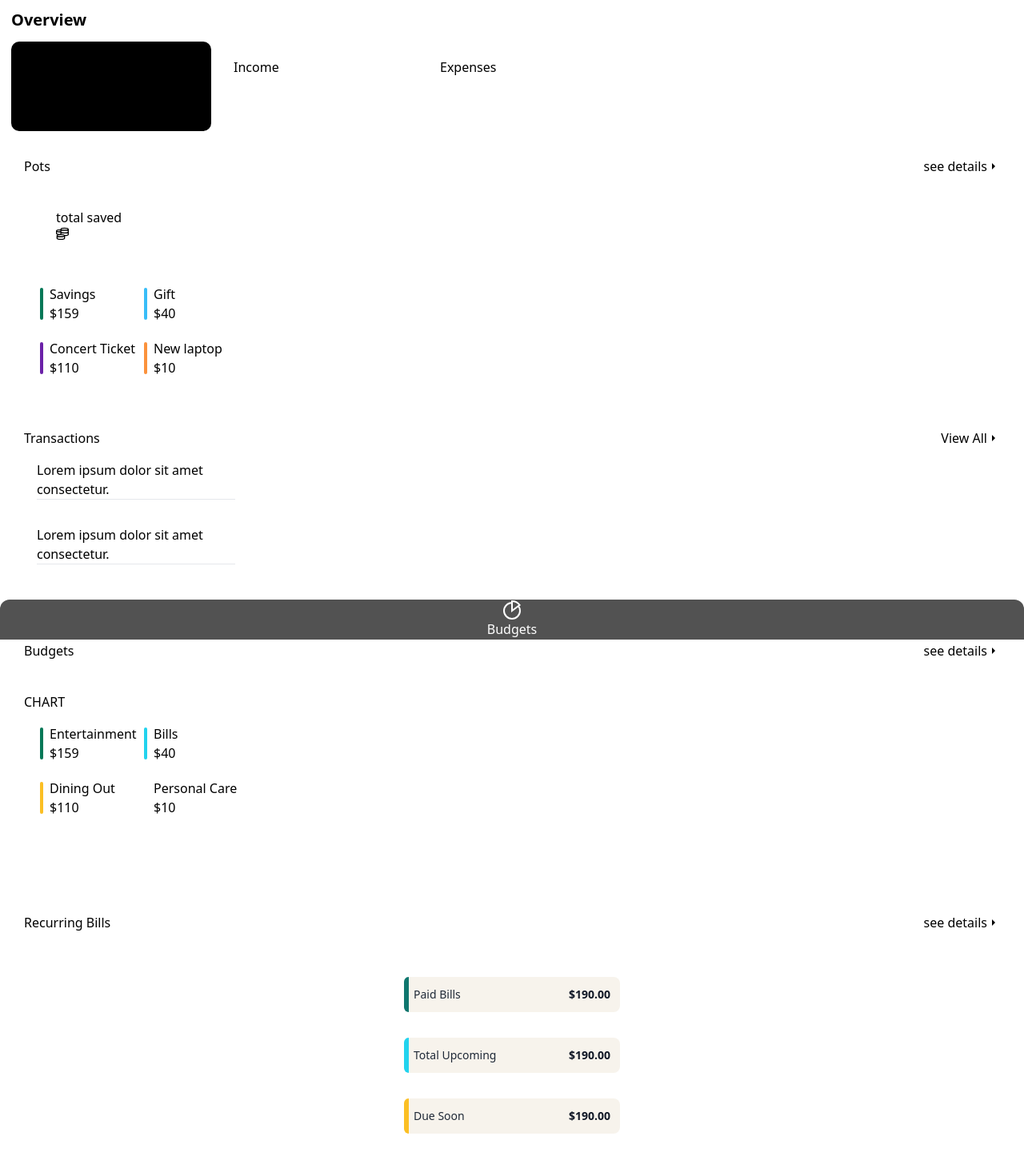
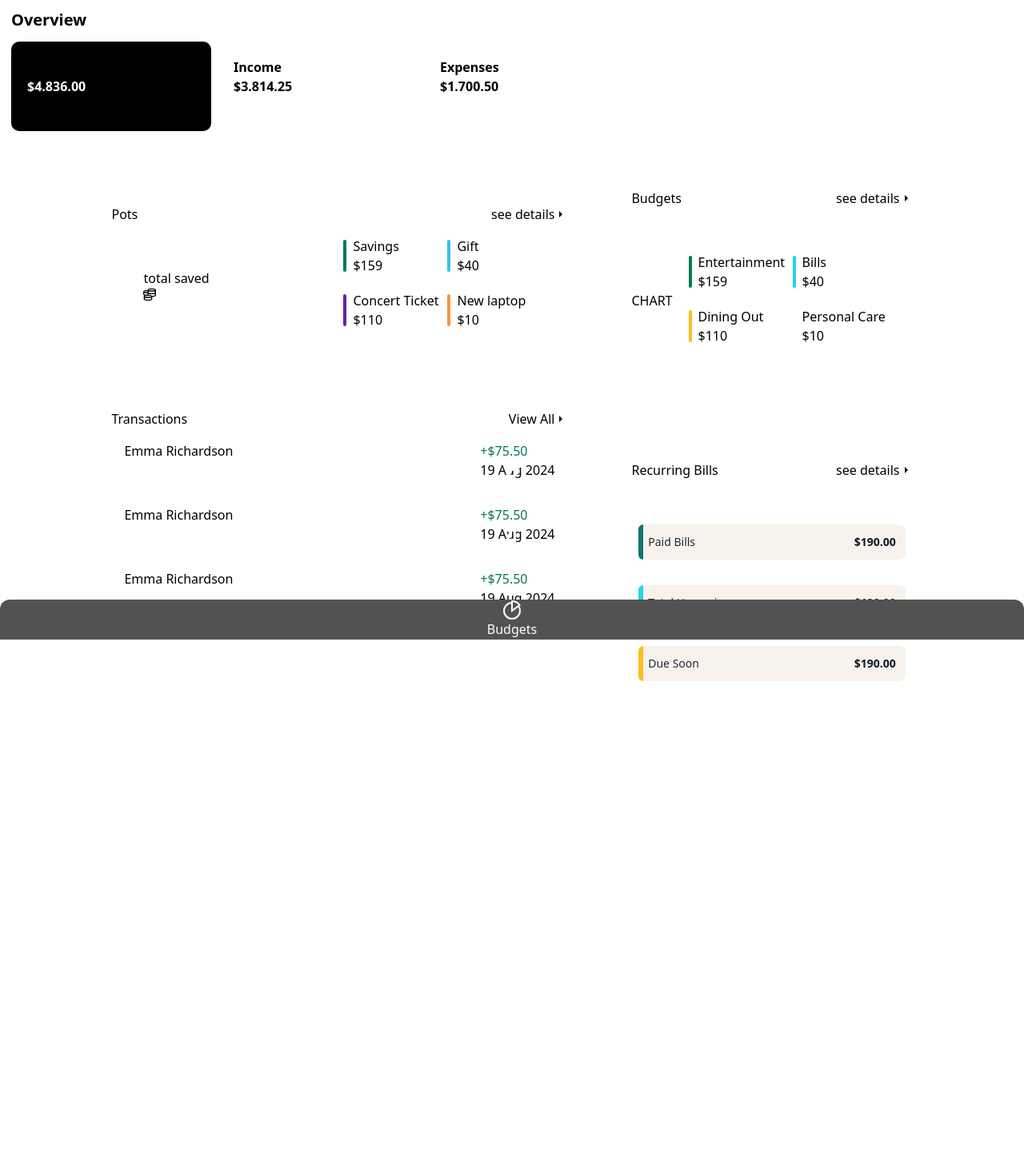
Before and after one commit to mbahramii/personal-finance-app, a React (Vite) app: page / in a window 1280 px wide. Shown: the top 1456 px of the page at 80% size. After the commit the page ends 924 px from the top, so only its background shows below. Built offline with nearby package versions, Linux system fonts and the light colour scheme.

Commit message:
refactor: modularize Overview section into separate components

```diff
--- a/src/assets/pages/Overview.jsx
+++ b/src/assets/pages/Overview.jsx
@@ -1,172 +1,48 @@
-import { GrMoney } from "react-icons/gr";
-import { IoMdArrowDropright } from "react-icons/io";
+import Pots from "../components/Pots";
+import Transactions from "../components/Transactions";
+import Budgets from "../components/Budgets";
+import RecurringBills from "../components/RecurringBills";
 
 const Overview = () => {
   return (
     <div className=" p-[10px]">
-      <div className="mb-3 font-bold text-[20px] sm:mx-1">
-        <h1>Overview</h1>
-      </div>
-      <div className="flex flex-col sm:flex-row">
-        <div className="bg-black rounded-[10px] h-28 p-5 mb-3 sm:w-[250px] sm:mx-1">
-          <h1 className="text-gray ">Current Balance</h1>
-          {/* <h1>{CurrentBalance}</h1> */}
+      <div>
+        <div className="mb-3 font-bold text-[20px] sm:mx-1">
+          <h1>Overview</h1>
         </div>
-        <div className="bg-white rounded-[10px] h-28 p-5 mb-3 sm:w-[250px] sm:mx-1">
-          <h1 className="text-gray ">Income</h1>
-          {/* <h1>{Income}</h1> */}
-        </div>
-        <div className="bg-white rounded-[10px] h-28 p-5 mb-3 sm:w-[250px] sm:mx-1">
-          <h1 className="text-gray">Expenses</h1>
-          {/* <h1>{Expenses}</h1> */}
-        </div>
-      </div>
-      <div className="bg-white h-[300px] p-5 rounded-xl">
-        <div className="flex justify-between ">
-          <p className="text-black">Pots</p>
-          <div className="flex items-center text-gray">
-            <p className="">see details</p>
-            <h1>
-              {" "}
-              <IoMdArrowDropright />
-            </h1>
+        <div className="font-bold flex flex-col sm:flex-row">
+          <div className="bg-black rounded-[10px] h-28 p-5 mb-3 sm:w-[250px] sm:mx-1">
+            <h1 className="text-gray ">Current Balance</h1>
+            <h1 className="text-white">$4.836.00</h1>
           </div>
-        </div>
-        <div>
-          <div className="bg-cream rounded-[10px] h-[120px] p-10">
-            <div>total saved</div>
-            <GrMoney />
+          <div className="font-bold bg-white rounded-[10px] h-28 p-5 mb-3 sm:w-[250px] sm:mx-1">
+            <h1 className="text-gray ">Income</h1>
+            <h1>$3.814.25</h1>
           </div>
-          <div className="flex flex-wrap items-center  justify-center w-[300px] mt-4 ">
-            <div className="min-w-[130px] flex flex-row items-center mb-5">
-              <span className="w-1 h-10 bg-emerald-700 mr-2 rounded-xl"></span>
-              <div className="flex flex-col">
-                <span className="text-gray">Savings</span>
-                <span>$159</span>
-              </div>
-            </div>
-            <div className="min-w-[130px] flex flex-row items-center mb-5">
-              <span className="w-1 h-10 bg-sky-400 mr-2  rounded-xl"></span>
-              <div className="flex flex-col">
-                <span className="text-gray">Gift</span>
-                <span>$40</span>
-              </div>
-            </div>
-            <div className="min-w-[130px] flex flex-row items-center mb-5">
-              <span className="w-1 h-10 bg-purple-800 mr-2 rounded-xl"></span>
-              <div className="flex flex-col">
-                <span className="text-gray">Concert Ticket</span>
-                <span>$110</span>
-              </div>
-            </div>
-            <div className="min-w-[130px] flex flex-row items-center mb-5">
-              <span className="w-1 h-10 bg-orange-400 mr-2 rounded-xl"></span>
-              <div className="flex flex-col">
-                <span className="text-gray">New laptop</span>
-                <span>$10</span>
-              </div>
-            </div>
+          <div className="font-bold bg-white rounded-[10px] h-28 p-5 mb-3 sm:w-[250px] sm:mx-1">
+            <h1 className="text-gray">Expenses</h1>
+            <h1>$1.700.50</h1>
           </div>
         </div>
       </div>
-      <div className="bg-white p-5 rounded-xl mt-10">
-        <div className="flex justify-between  ">
-          <p>Transactions</p>
-          <div className="flex items-center text-gray">
-            <h1>View All </h1>
-            <h1>
-              {" "}
-              <IoMdArrowDropright />
-            </h1>
-          </div>
+      <div className="lg:flex lg:flex-row lg:gap-10 lg:items-center lg:justify-center">
+      <div className="lg:flex lg:flex-col  lg:justify-start">
+        <div>
+          <Pots />
         </div>
-        <div className="w-[280px] p-4">
-          Lorem ipsum dolor sit amet consectetur.
-          <hr className="bg-gray w-full" />
-        </div>
-        <div className="w-[280px] p-4">
-          Lorem ipsum dolor sit amet consectetur.
-          <hr className="bg-gray w-full" />
+        <div>
+          <Transactions />
         </div>
       </div>
-      <div className="bg-white h-[300px] p-5 rounded-xl mt-10">
-        <div className="flex justify-between mb-10 ">
-          <p className="text-black">Budgets</p>
-          <div className="flex items-center text-gray">
-            <p className="">see details</p>
-            <h1>
-              <IoMdArrowDropright />
-            </h1>
-          </div>
+
+      <div className="lg:flex lg:flex-col lg:justify-start">
+        <div>
+          <Budgets />
         </div>
-        <div>CHART</div>
         <div>
-          <div className="flex flex-wrap items-center  justify-center w-[300px] mt-4 ">
-            <div className="min-w-[130px] flex flex-row items-center mb-5">
-              <span className="w-1 h-10 bg-emerald-700 mr-2 rounded-xl"></span>
-              <div className="flex flex-col">
-                <span className="text-gray">Entertainment</span>
-                <span>$159</span>
-              </div>
-            </div>
-            <div className="min-w-[130px] flex flex-row items-center mb-5">
-              <span className="w-1 h-10 bg-cyan-400 mr-2  rounded-xl"></span>
-              <div className="flex flex-col">
-                <span className="text-gray">Bills</span>
-                <span>$40</span>
-              </div>
-            </div>
-            <div className="min-w-[130px] flex flex-row items-center mb-5">
-              <span className="w-1 h-10 bg-amber-400 mr-2 rounded-xl"></span>
-              <div className="flex flex-col">
-                <span className="text-gray">Dining Out</span>
-                <span>$110</span>
-              </div>
-            </div>
-            <div className="min-w-[130px] flex flex-row items-center mb-5">
-              <span className="w-1 h-10 bg-gray mr-2 rounded-xl"></span>
-              <div className="flex flex-col">
-                <span className="text-gray">Personal Care</span>
-                <span>$10</span>
-              </div>
-            </div>
-          </div>
+          <RecurringBills />
         </div>
       </div>
-      <div className="bg-white h-[300px] p-5 rounded-xl mt-10">
-        <div className="flex justify-between mb-10 ">
-          <p className="text-black"> Recurring Bills</p>
-          <div className="flex items-center text-gray">
-            <p className="">see details</p>
-            <h1>
-              {" "}
-              <IoMdArrowDropright />
-            </h1>
-          </div>
-        </div>
-        <div className="flex flex-col justify-center items-center pb-14">
-        <div className="flex items-center bg-[#f7f3ec] rounded-lg w-[270px] relative my-4">
-          <div className="w-1.5 h-full bg-teal-700 rounded-l-md  absolute"></div>
-          <div className="flex justify-between w-full items-center p-3">
-            <p className="text-sm text-gray-800">Paid Bills</p>
-            <p className="text-sm font-semibold text-gray-900">$190.00</p>
-          </div>
-        </div>
-        <div className="flex items-center bg-[#f7f3ec] rounded-lg w-[270px] relative my-4">
-          <div className="w-1.5 h-full bg-cyan-400 rounded-l-md  absolute"></div>
-          <div className="flex justify-between w-full items-center p-3">
-            <p className="text-sm text-gray-800">Total Upcoming</p>
-            <p className="text-sm font-semibold text-gray-900">$190.00</p>
-          </div>
-        </div>
-        <div className="flex items-center bg-[#f7f3ec] rounded-lg w-[270px] relative my-4">
-          <div className="w-1.5 h-full bg-amber-400 rounded-l-md  absolute"></div>
-          <div className="flex justify-between w-full items-center p-3">
-            <p className="text-sm text-gray-800">Due Soon</p>
-            <p className="text-sm font-semibold text-gray-900">$190.00</p>
-          </div>
-        </div>
-        </div>
       </div>
     </div>
   );
```
